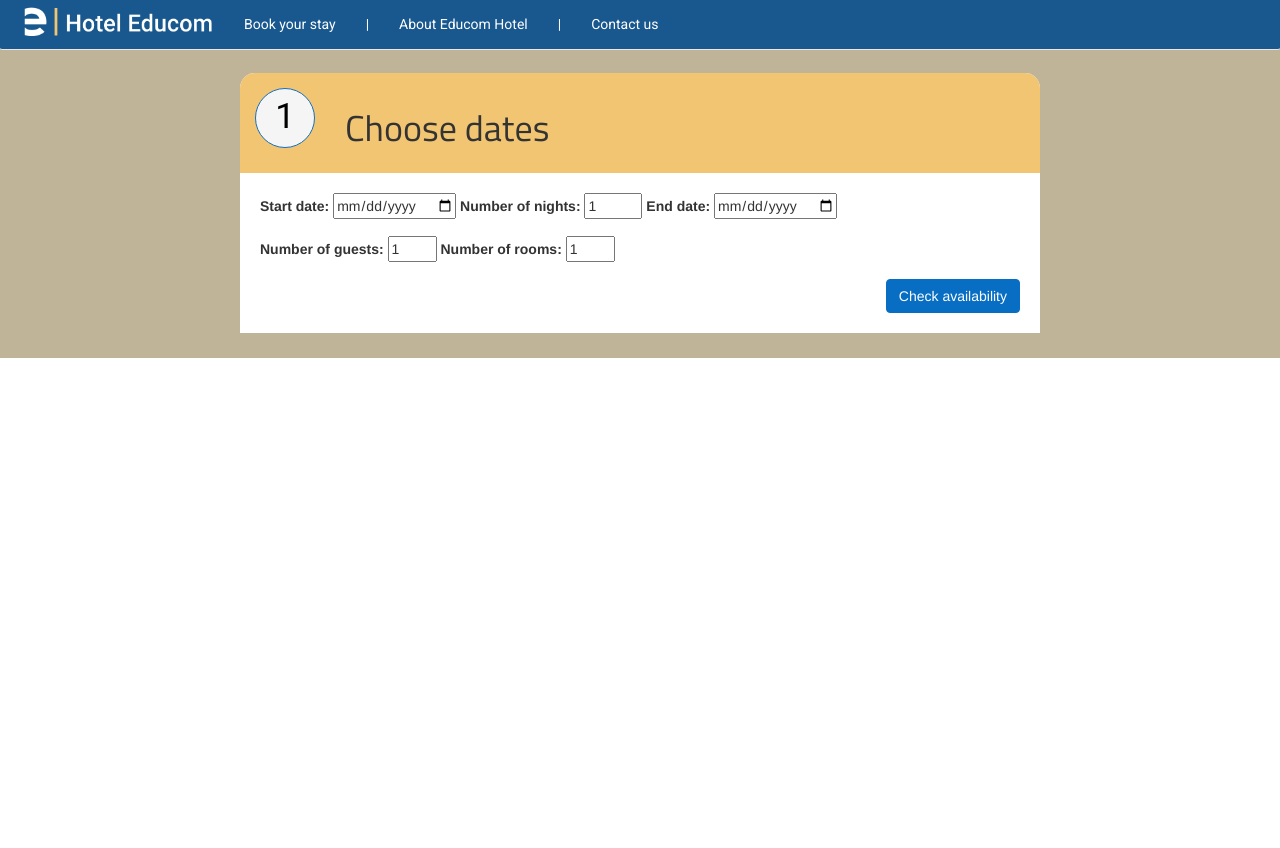
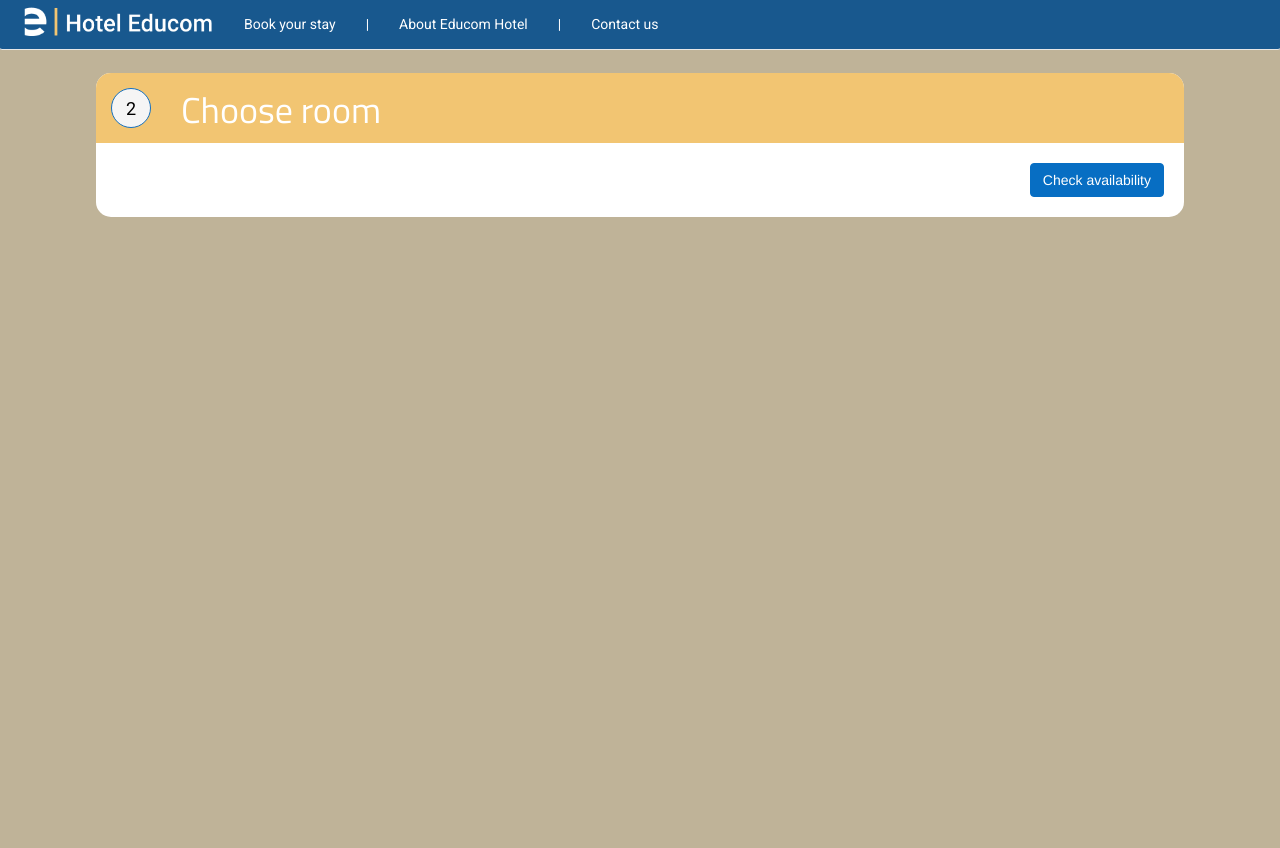
Before and after one commit to redfiretim/Hotel_Admin_API, a PHP site: page /stepTwoContent.html in a window 1280 px wide. Before the commit the page ends 358 px from the top, so only its background shows below. Run offline with PHP 8.4, Linux system fonts and the light colour scheme.

Commit message:
CSS improvements

```diff
--- a/reservation_app/assets/css/style.css
+++ b/reservation_app/assets/css/style.css
@@ -1,17 +1,18 @@
 #reservation{
     background-color: #BFB398;
     padding: 25px;
+    height: 100vh;
 
 }
 
 /** PAGE HEADER **/
 .page-circle{
-    width: 60px;
-    height: 60px;
+    width: 40px;
+    height: 40px;
     border-radius: 250px;
-    font-size: 35px;
+    font-size: 18px;
     color: #000;
-    line-height: 56px;
+    line-height: 40px;
     text-align: center;
     margin: 0 30px 0 0;
     background: #F5F5F5;
@@ -19,14 +20,14 @@
     float: left;
 }
 .container{
-    width: 800px;
+    width: 85vw;
     background-color: rgb(255, 255, 255);
     margin: 0 auto;
-    border-radius: 15px 15px 0px 0px;
+    border-radius: 15px 15px 15px 15px;
     padding: 20px;
 }
 .page-steps{
-    width: 800px;
+    width: inherit;
     background-color: #F2C572;
     margin: 0 auto;
     border-radius: 15px 15px 0px 0px;
@@ -64,6 +65,9 @@ h1.page_steps{
 
     h1{
         font-family: 'Titillium Web', sans-serif;
+        color: white;
+        margin-top: 2px;
+        margin-bottom: -5px;
     }
     p{
         font-family: 'Roboto', sans-serif;
@@ -107,4 +111,18 @@ h1.page_steps{
         border-color: #076EC3;
         float: right;
     }
+
+    .btn>u {
+        font-size: 12px;
+    }
+
+    .btn.btn-primary {
+        float: right;
+    }
+
+    .btn.btn-light {
+        float: left;
+
+    }
+
 /** BUTTONS **/
--- a/reservation_app/stepTwoContent.html
+++ b/reservation_app/stepTwoContent.html
@@ -55,31 +55,23 @@
 
             <div class="container">
                 <div class="page-steps">
-                    <div class="page-circle"><p>1</p></div>
-                    <h1 class="page_title">Choose dates</h1>
+                    <div class="page-circle"><p>2</p></div>
+                    <h1 class="page_title">Choose room</h1>
                 </div>
 
                 <div id="page-content">
                     <form action="#" method="POST">
                         <div class="form-group">
-                            <label for="startDate"><span class="calendar">Start date:</span></label>
-                            <input class="date_input" type="date" id="startDate" name="startDate" value="" />
+                            <div id="room-content">
 
-                            <label for="numberNights"><span class="calendar">Number of nights:</span></label>
-                            <input type="number" name="numberNights" min="1" max="14" value="1">
-
-                            <label for="endDate"><span class="calendar">End date:</span></label>
-                            <input class="date_input" type="date" id="endDate" name="endDate" />
+                            </div>
                         </div>
 
                         <div class="form-group">
-                            <label for="numberNights"><span class="form_label_span">Number of guests:</span></label>
-                            <input type="number" name="numberGuests" min="1" max="2" value="1">
 
-                            <label for="numberNights"><span class="form_label_span">Number of rooms:</span></label>
-                            <input type="number" name="numberRooms" min="1" max="1" value="1">
                         </div>
 
+                        <!-- <button type="button" class="btn btn-light"><u>Step back</u></button> -->
                         <button type="submit" class="btn btn-primary">Check availability</button>
                     </form>
                 </div>
@@ -103,7 +95,7 @@
         <script src="https://maxcdn.bootstrapcdn.com/bootstrap/3.3.7/js/bootstrap.min.js" integrity="sha384-Tc5IQib027qvyjSMfHjOMaLkfuWVxZxUPnCJA7l2mCWNIpG9mGCD8wGNIcPD7Txa" crossorigin="anonymous"></script>
 
         <!-- app js script -->
-        <script src="app.js"></script>
+        <!-- <script src="app.js"></script> -->
 
         <!-- products scripts -->
         <script src="formsteps/form_step1.js"></script>
```
